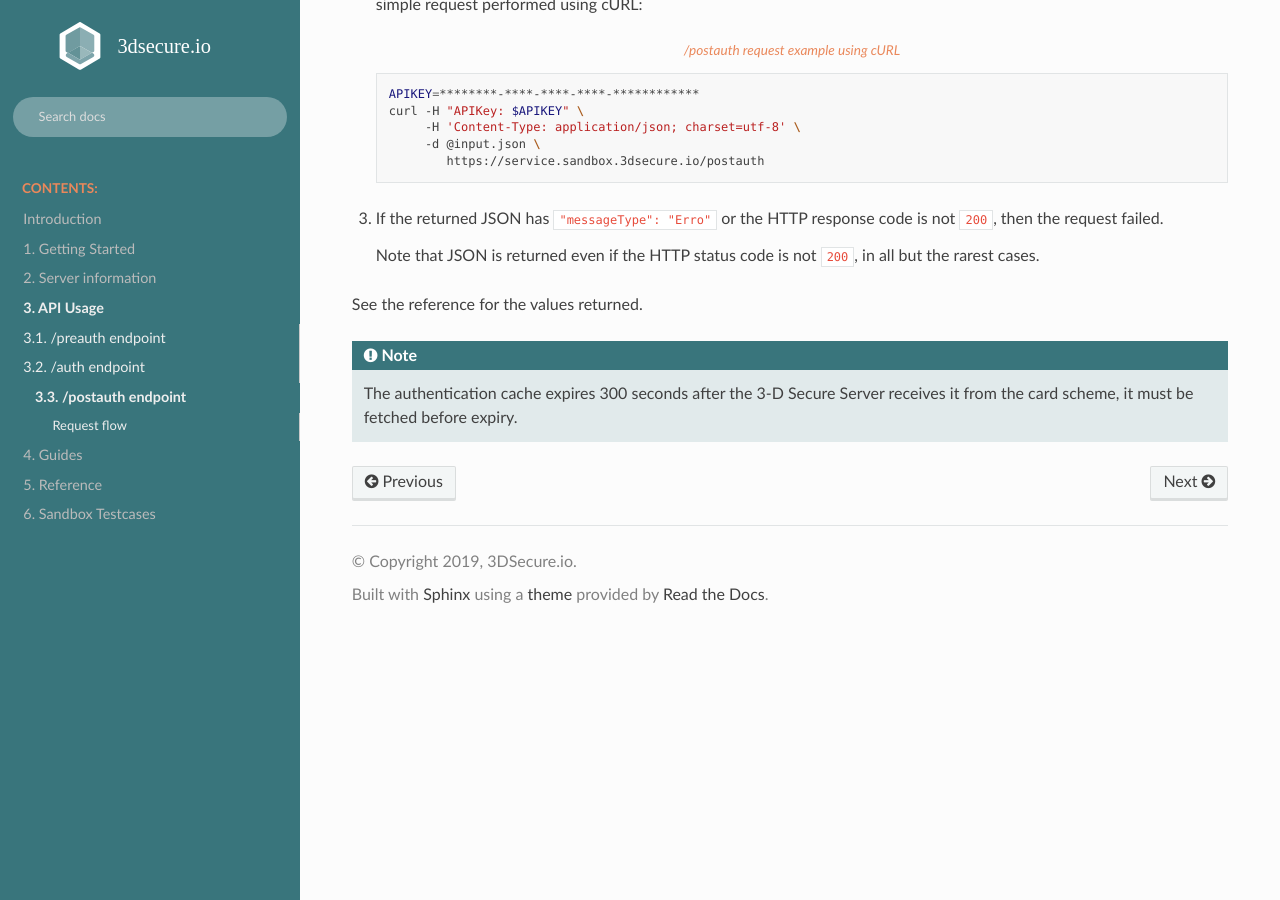
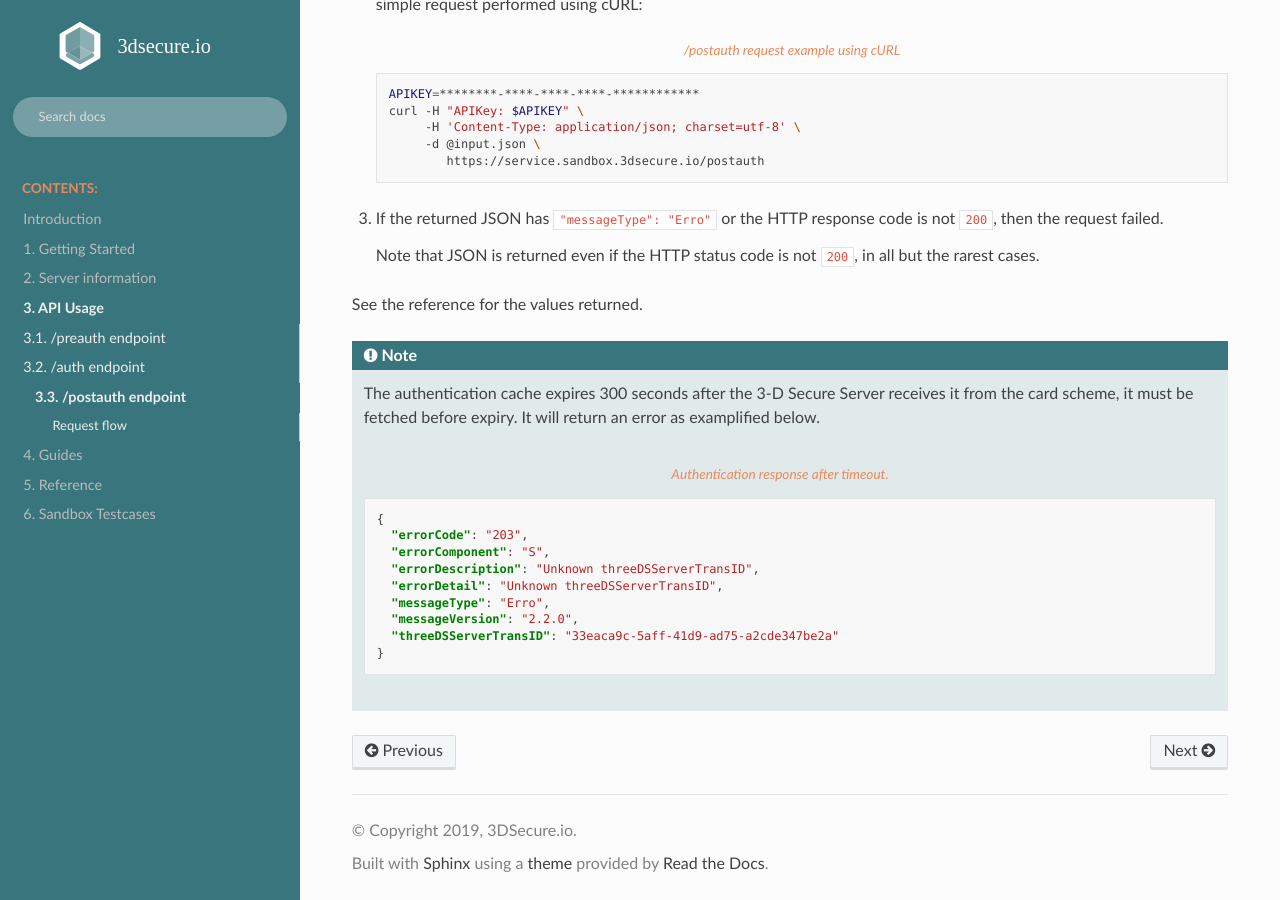
Before and after one commit to clearhaus/3DSv2-api-documentation, a Sphinx documentation site: the page built from source/postauth.rst, in a window 1280 px wide and 900 px high, scrolled down 524 px. Built offline with Sphinx 7.4.7 and the Read the Docs theme 2.0.0, drawn with Linux system fonts in a browser that asks for light colours.

Commit message:
Add example timeout messages.

```diff
--- a/source/postauth.rst
+++ b/source/postauth.rst
@@ -44,5 +44,19 @@ This near-pseudocode describes the flow your code should perform.
 See :ref:`the reference <postauth-input>` for the values returned.
 
 .. note::
-  The authentication cache expires 300 seconds after the 3-D Secure Server receives it
-  from the card scheme, it must be fetched before expiry.
+  The authentication cache expires 300 seconds after the 3-D Secure Server
+  receives it from the card scheme, it must be fetched before expiry. It will
+  return an error as examplified below.
+
+  .. code-block:: json
+     :caption: Authentication response after timeout.
+
+     {
+       "errorCode": "203",
+       "errorComponent": "S",
+       "errorDescription": "Unknown threeDSServerTransID",
+       "errorDetail": "Unknown threeDSServerTransID",
+       "messageType": "Erro",
+       "messageVersion": "2.2.0",
+       "threeDSServerTransID": "33eaca9c-5aff-41d9-ad75-a2cde347be2a"
+     }
```
Also changed, not shown: source/auth.rst (+16 -1 lines).
